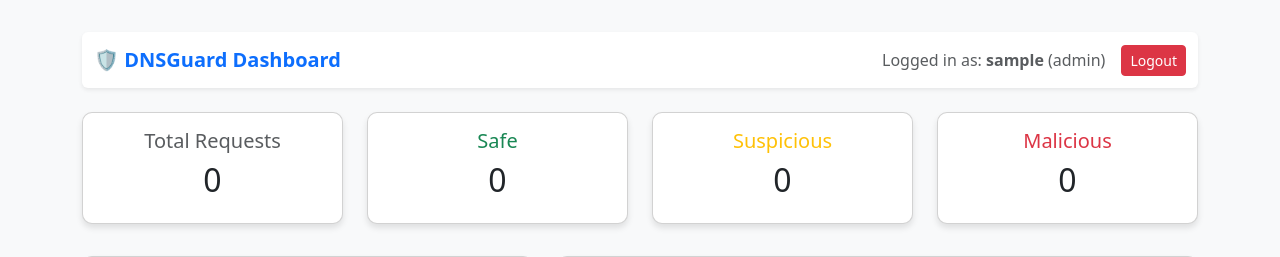
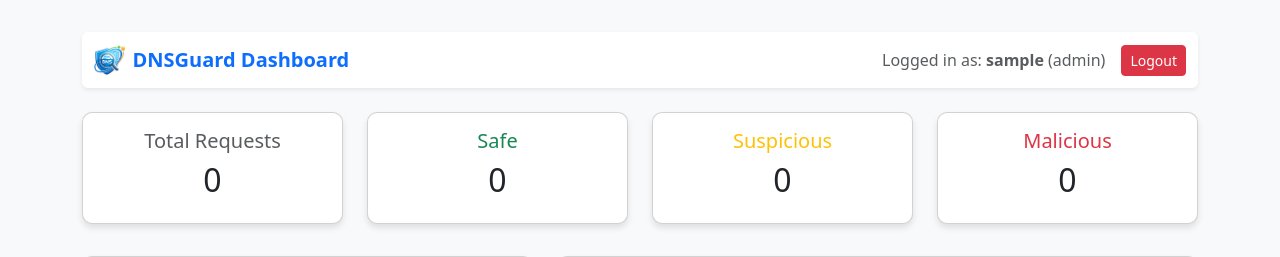
Before and after one commit to jestewrr/DNSGuard, a Flask app: page / in a window 1280 px wide. Shown: the top 257 px of the page. Run offline with Flask 3, Linux system fonts and the light colour scheme; the visitor is signed in with stand-in values (Sample User, id 1); data that the repository does not hold is empty; some libraries are stand-ins or nearby versions.

Commit message:
Add custom logo icon to extension and dashboard

```diff
--- a/backend/templates/dashboard.html
+++ b/backend/templates/dashboard.html
@@ -23,7 +23,10 @@
 <div class="container">
     <nav class="navbar navbar-expand-lg navbar-light bg-white mb-4 rounded shadow-sm">
         <div class="container-fluid d-flex justify-content-between align-items-center">
-            <a class="navbar-brand" href="/">🛡️ DNSGuard Dashboard</a>
+            <a class="navbar-brand d-flex align-items-center" href="/">
+                <img src="{{ url_for('static', filename='imagelogo.png') }}" alt="DNSGuard Logo" height="30" class="me-2">
+                DNSGuard Dashboard
+            </a>
             <div class="d-flex align-items-center gap-3">
                 <span class="text-muted">Logged in as: <strong>{{ username }}</strong> ({{ role }})</span>
                 {% if role == 'Administrator' %}
--- a/extension/background.js
+++ b/extension/background.js
@@ -52,7 +52,7 @@ async function checkUrlStatus(url, tabId) {
             // Trigger browser warning notification
             chrome.notifications.create({
                 type: 'basic',
-                iconUrl: 'icon.png', // Requires an icon file in the extension directory
+                iconUrl: 'imagelogo.png', // Requires an icon file in the extension directory
                 title: `DNSGuard Alert: ${data.status} Website!`,
                 message: `Access to ${url} was blocked for your safety.`,
                 priority: 2
```
Also changed, not shown: ChatGPT Image Jun 28, 2026, 11_46_30 PM(2).png (added), backend/static/imagelogo.png (added), extension/imagelogo.png (added), extension/manifest.json, imagelogo.png (added).
